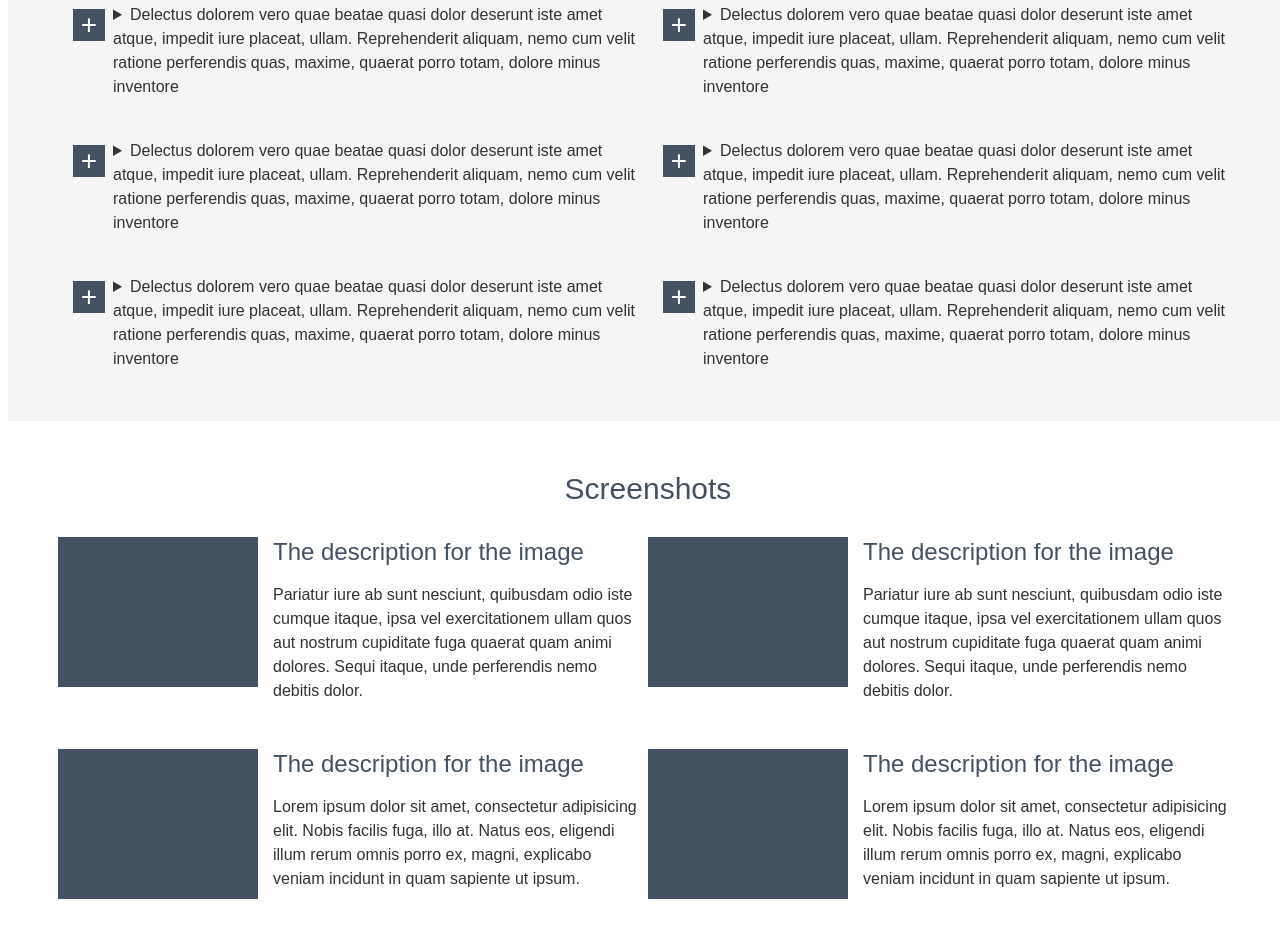
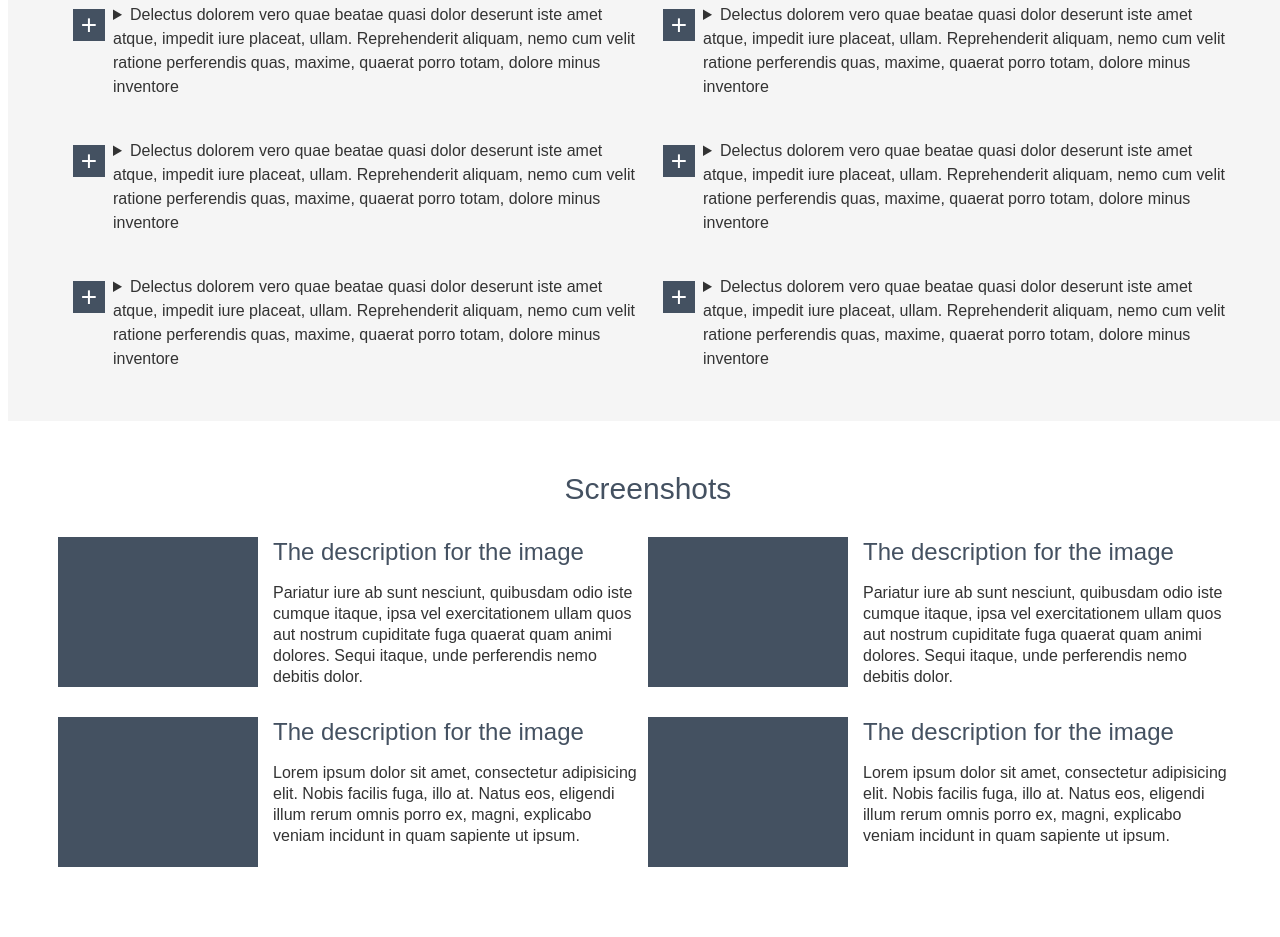
Before and after one commit to GasanovAnton/Home-work, a plain HTML site: page index.html in a window 1280 px wide. Shown: the part 789-1726 px from the top of the page. Drawn offline with Linux system fonts and the light colour scheme.

Commit message:
переделал блок Screenshots
переделал блок Screenshots
добавил figure+figcaption

```diff
--- a/css/style.css
+++ b/css/style.css
@@ -200,6 +200,11 @@
     padding: 15px 0 0 0;
 }
 
+.screenshots-figure {
+    margin: 0;
+    padding: 0;
+}
+
 .screenshots-img {
     display: block;
     float: left;
@@ -218,12 +223,14 @@
     line-height: 30px;
     font-weight: 400;
     color: #445161;
+
 }
 
 .screenshots-list-item-description {
     font-family: Arial;
     font-size: 16px;
-    line-height: 24px;
+    line-height: 21px;
     font-weight: 400;
     color: #333333;
+    margin: 15px 0 0 0;
 }
--- a/index.html
+++ b/index.html
@@ -106,50 +106,58 @@
                 <span class="page-mini-title">Screenshots</span>
                 <ul class="screenshots-list">
                     <li class="screenshots-list-item clearfix">
+                        <figure class="screenshots-figure">
                             <img class="screenshots-img" src="img/screenshot.png" alt="screenshot" height="150">
-                        <div class="screenshots-list-item-wrapper">
+                            <figcaption class="screenshots-list-item-wrapper">
                                 <span class="screenshots-list-item-title">
                                     The description for the image
                                 </span>
                                 <p class="screenshots-list-item-description">
                                      Pariatur iure ab sunt nesciunt, quibusdam odio iste cumque itaque, ipsa vel exercitationem ullam quos aut nostrum cupiditate fuga quaerat quam animi dolores. Sequi itaque, unde perferendis nemo debitis dolor.
                                 </p>
-                        </div>
+                            </figcaption>
+                        </figure>
                     </li>
                     <li class="screenshots-list-item clearfix">
+                        <figure class="screenshots-figure">
                             <img class="screenshots-img" src="img/screenshot.png" alt="screenshot" height="150">
-                        <div class="screenshots-list-item-wrapper">
+                            <figcaption class="screenshots-list-item-wrapper">
                                 <span class="screenshots-list-item-title">
                                     The description for the image
                                 </span>
                                 <p class="screenshots-list-item-description">
                                      Lorem ipsum dolor sit amet, consectetur adipisicing elit. Nobis facilis fuga, illo at. Natus eos, eligendi illum rerum omnis porro ex, magni, explicabo veniam incidunt in quam sapiente ut ipsum.
                                 </p>
-                        </div>
+                            </figcaption>
+                        </figure>
                     </li>
                 </ul>
                 <ul class="screenshots-list">
                     <li class="screenshots-list-item clearfix">
+                        <figure class="screenshots-figure">
                             <img class="screenshots-img" src="img/screenshot.png" alt="screenshot" height="150">
-                        <div class="screenshots-list-item-wrapper">
+                            <figcaption class="screenshots-list-item-wrapper">
                                 <span class="screenshots-list-item-title">
                                     The description for the image
                                 </span>
                                 <p class="screenshots-list-item-description">
                                      Pariatur iure ab sunt nesciunt, quibusdam odio iste cumque itaque, ipsa vel exercitationem ullam quos aut nostrum cupiditate fuga quaerat quam animi dolores. Sequi itaque, unde perferendis nemo debitis dolor.
                                 </p>
-                        </div>
+                            </figcaption>
+                        </figure>
                     </li>
                     <li class="screenshots-list-item clearfix">
+                        <figure class="screenshots-figure">
                             <img class="screenshots-img" src="img/screenshot.png" alt="screenshot" height="150">
-                        <div class="screenshots-list-item-wrapper">
+                            <figcaption class="screenshots-list-item-wrapper">
                                 <span class="screenshots-list-item-title">
                                     The description for the image
                                 </span>
                                 <p class="screenshots-list-item-description">
                                      Lorem ipsum dolor sit amet, consectetur adipisicing elit. Nobis facilis fuga, illo at. Natus eos, eligendi illum rerum omnis porro ex, magni, explicabo veniam incidunt in quam sapiente ut ipsum.
                                 </p>
-                        </div>
+                            </figcaption>
+                        </figure>
                     </li>
                 </ul>
             </section>
```
Lines whose indentation alone changed are shown as unchanged.
